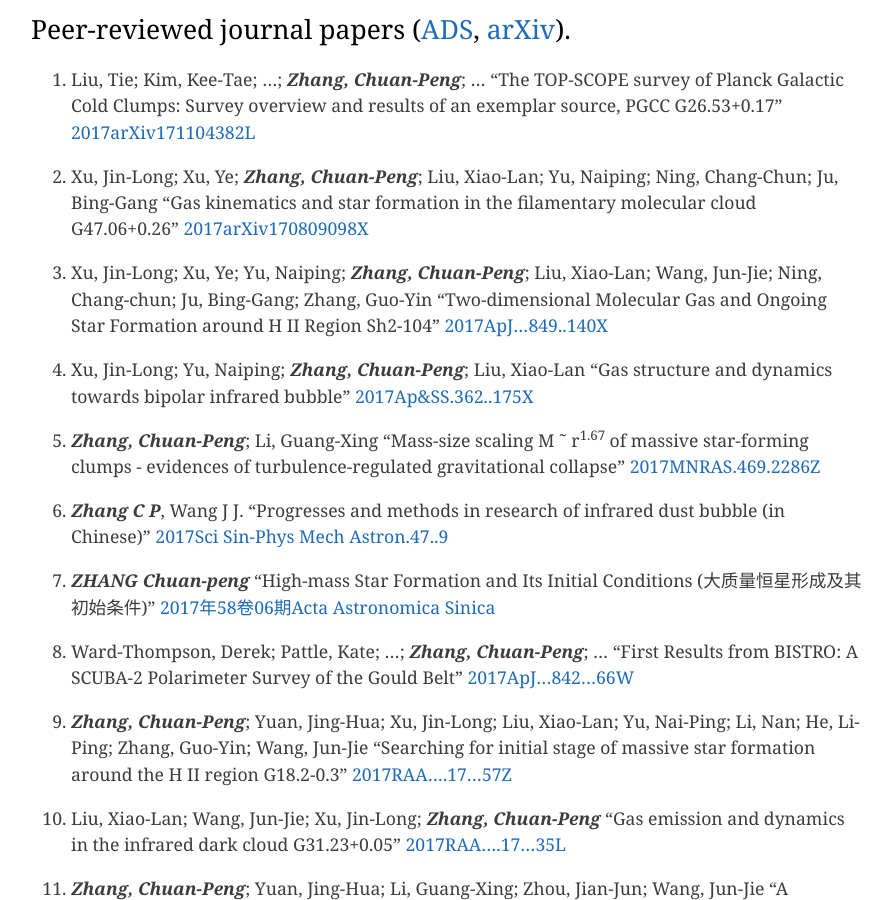
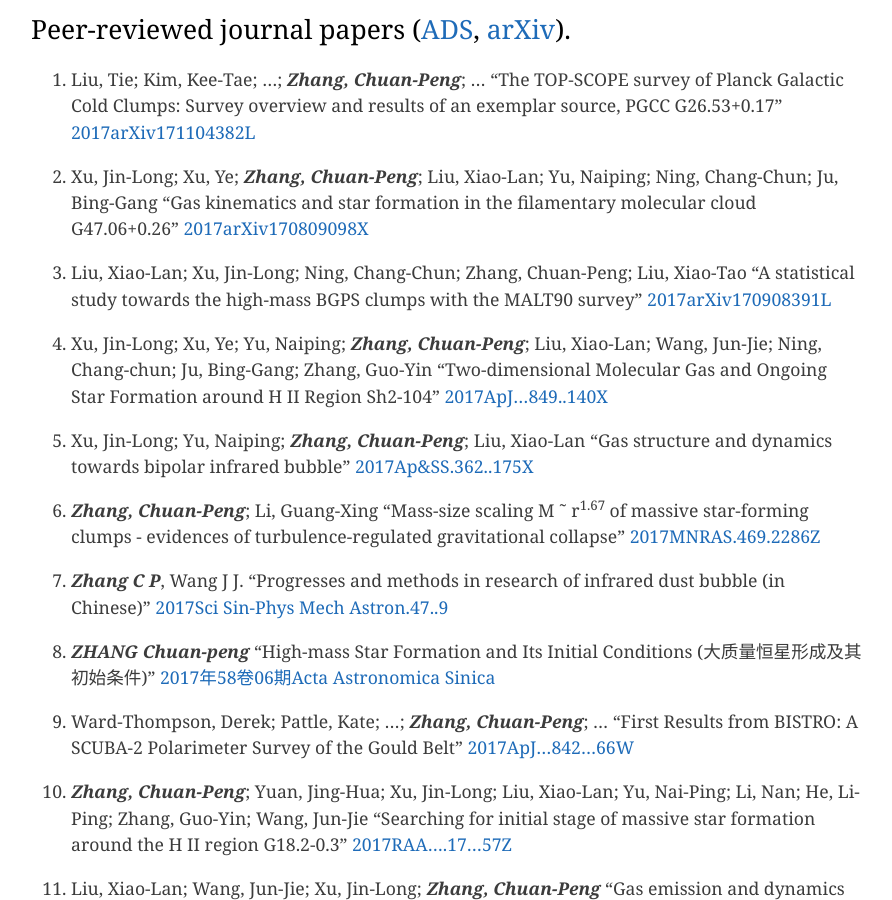
Before and after one commit to zcp521/zcp521.github.io, a Jekyll site: the page built from pub.md, in a window 1280 px wide and 900 px high, scrolled down 669 px. Shown: the whole window, without its empty margins (193-1085 px from the left). Built offline with Jekyll 4.4.1, drawn with Linux system fonts in a browser that asks for light colours.

Commit message:
Update pub.md

```diff
--- a/pub.md
+++ b/pub.md
@@ -14,14 +14,17 @@ tagline: "My publication list"
 
 ## Peer-reviewed journal papers ([ADS](http://adsabs.harvard.edu/cgi-bin/nph-abs_connect?library&libname=zhang&libid=59b7dda2b2), [arXiv](https://arxiv.org/a/zhang_c_2.html)).
 
-21. Liu, Tie; Kim, Kee-Tae; ...; ***Zhang, Chuan-Peng***; ...
+22. Liu, Tie; Kim, Kee-Tae; ...; ***Zhang, Chuan-Peng***; ...
 	"The TOP-SCOPE survey of Planck Galactic Cold Clumps: Survey overview and results of an exemplar source, PGCC G26.53+0.17"
 	[2017arXiv171104382L](http://adsabs.harvard.edu/cgi-bin/nph-data_query?bibcode=2017arXiv171104382L&db_key=PRE&link_type=ABSTRACT&high=59b7dda2b220725)
 
-20. Xu, Jin-Long; Xu, Ye; ***Zhang, Chuan-Peng***; Liu, Xiao-Lan; Yu, Naiping; Ning, Chang-Chun; Ju, Bing-Gang
+21. Xu, Jin-Long; Xu, Ye; ***Zhang, Chuan-Peng***; Liu, Xiao-Lan; Yu, Naiping; Ning, Chang-Chun; Ju, Bing-Gang
 	"Gas kinematics and star formation in the filamentary molecular cloud G47.06+0.26"
 	[2017arXiv170809098X](http://adsabs.harvard.edu/cgi-bin/nph-data_query?bibcode=2017arXiv170809098X&db_key=PRE&link_type=ABSTRACT&high=59b7dda2b218648)
 
+20. Liu, Xiao-Lan; Xu, Jin-Long; Ning, Chang-Chun; Zhang, Chuan-Peng; Liu, Xiao-Tao
+	"A statistical study towards the high-mass BGPS clumps with the MALT90 survey"
+	[2017arXiv170908391L](http://adsabs.harvard.edu/cgi-bin/nph-data_query?bibcode=2017arXiv170908391L&db_key=PRE&link_type=ABSTRACT&high=4f14cf5ecf06387)
 
 19. Xu, Jin-Long; Xu, Ye; Yu, Naiping; ***Zhang, Chuan-Peng***; Liu, Xiao-Lan; Wang, Jun-Jie; Ning, Chang-chun; Ju, Bing-Gang; Zhang, Guo-Yin
 	"Two-dimensional Molecular Gas and Ongoing Star Formation around H II Region Sh2-104"
```
